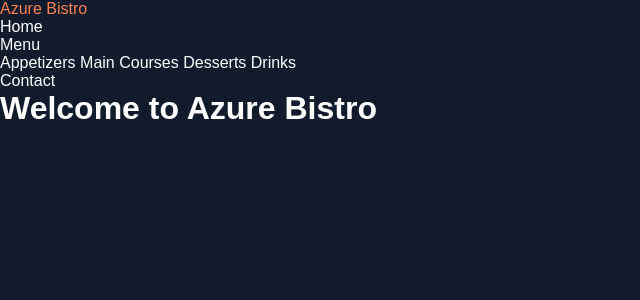
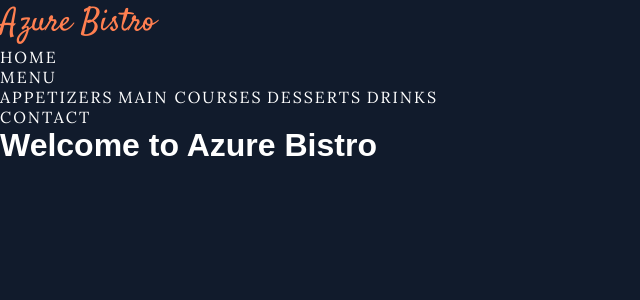
Before and after one commit to Julius-88/azure-bistro, a Django app: page / in a window 1280 px wide. Shown: the top 300 px of the page, without its empty margins (0-640 px from the left). Run offline with Django 3.2, Linux system fonts and the light colour scheme.

Commit message:
Add fonts to global.css

```diff
--- a/static/css/global.css
+++ b/static/css/global.css
@@ -25,3 +25,25 @@ body {
 a:hover {
     color: #FF7F50;
 }
+
+
+/* -----------------------FONTS--------------------------------- */
+
+.font-satisfy {
+    font-family: 'Satisfy', cursive;
+    color: #007FFF;
+}
+
+.logo {
+    font-size: xx-large;
+}
+
+.font-lora {
+    font-family: 'Lora', serif;
+    text-transform: uppercase;
+    letter-spacing: 2px;
+}
+
+.font-lato {
+    font-family: 'Lato';
+}
```
